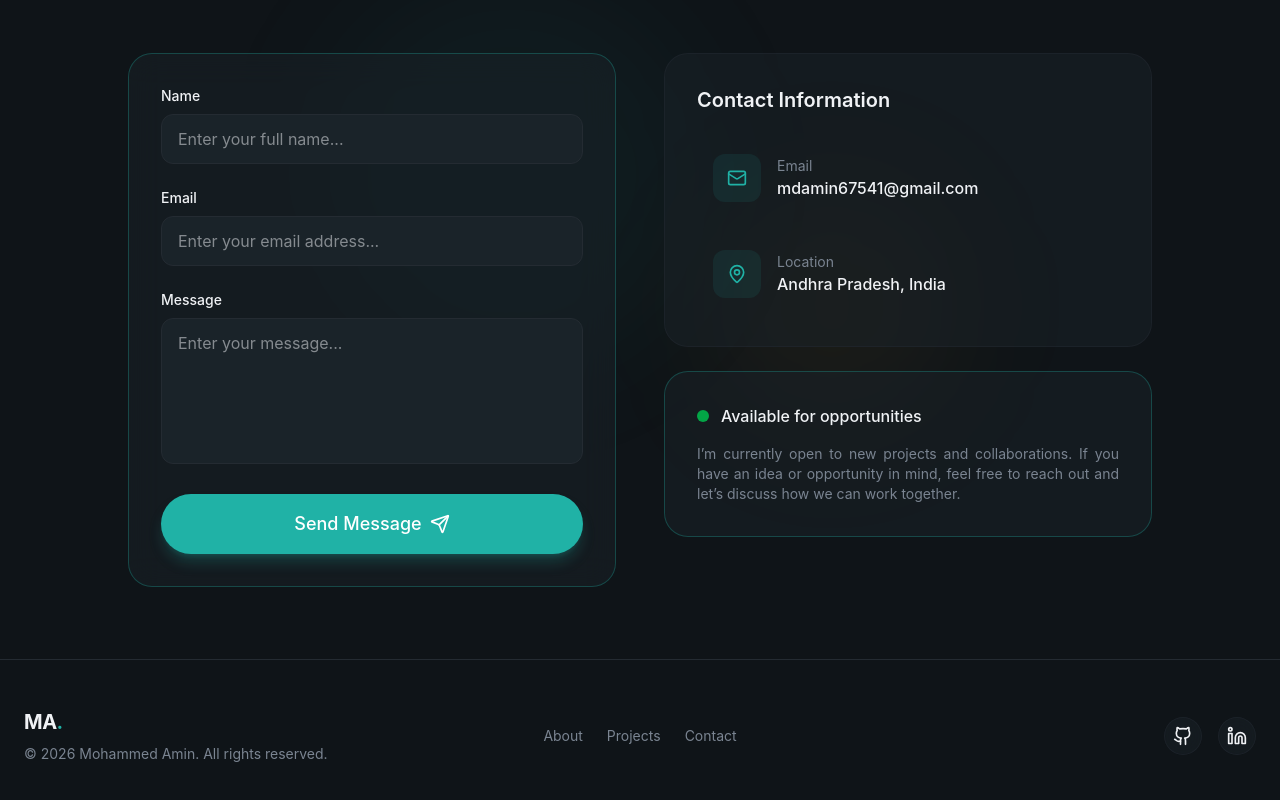
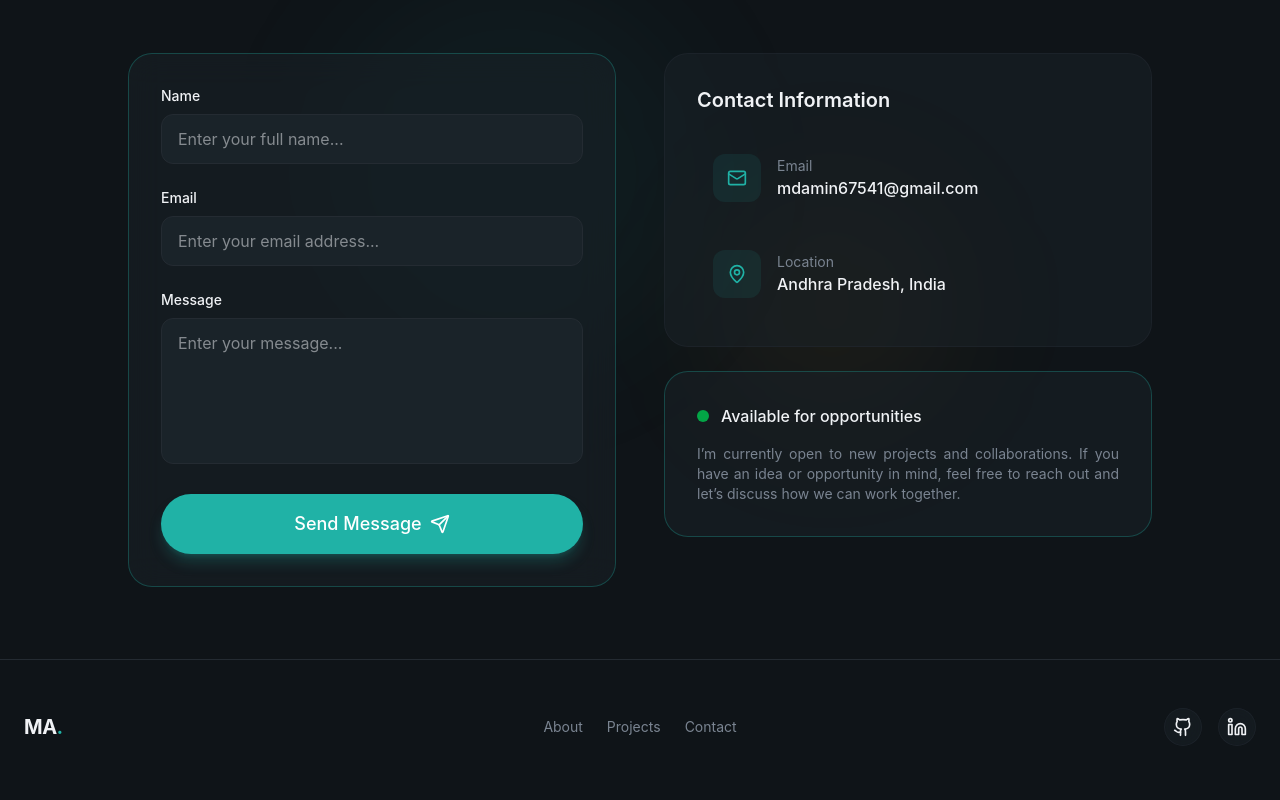
Before and after one commit to MohammedAmin67/portfolio, a React (Vite) app: page / in a window 1280 px wide. Shown: the part 3844-4644 px from the top of the page. Built offline with nearby package versions, Linux system fonts and the light colour scheme.

Commit message:
Polish footer section

```diff
--- a/package.json
+++ b/package.json
@@ -13,9 +13,11 @@
     "@emailjs/browser": "^4.4.1",
     "@tailwindcss/vite": "^4.1.18",
     "@vercel/analytics": "^2.0.1",
+    "i18next": "^26.4.0",
     "lucide-react": "^0.562.0",
     "react": "^19.2.0",
     "react-dom": "^19.2.0",
+    "react-i18next": "^17.0.12",
     "tailwindcss": "^4.1.18"
   },
   "devDependencies": {
--- a/src/layout/Footer.jsx
+++ b/src/layout/Footer.jsx
@@ -28,9 +28,6 @@ export const Footer = () => {
             <a href="#" className="text-xl font-bold tracking-tight">
               MA<span className="text-primary">.</span>
             </a>
-            <p className="text-sm text-muted-foreground mt-2">
-              © {currentYear} Mohammed Amin. All rights reserved.
-            </p>
           </div>
 
           {/* Links */}
```
Also changed, not shown: 1 other file (tests, documents, lock files or other folders).
